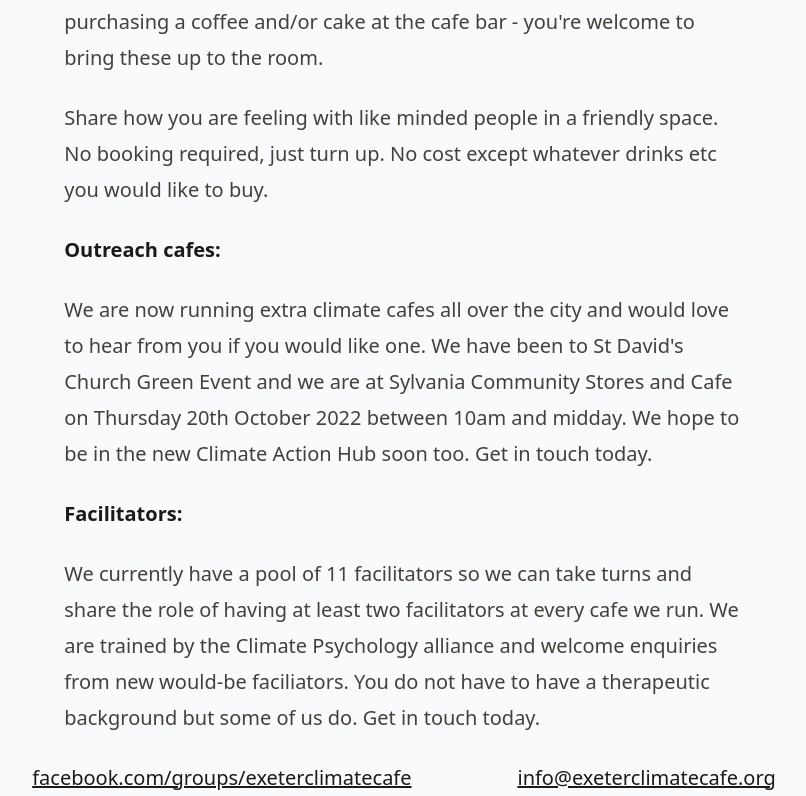
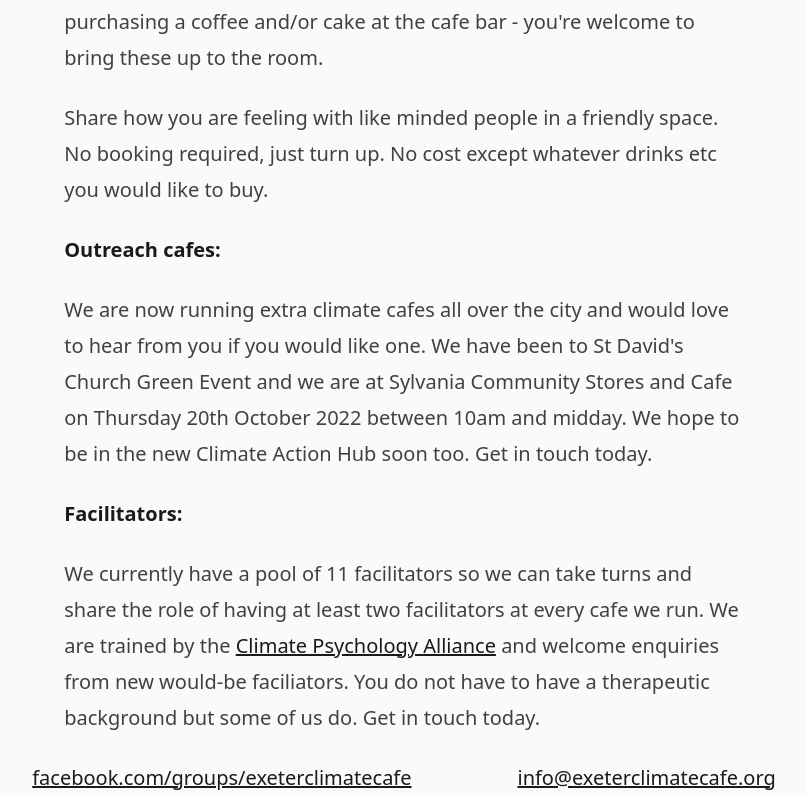
Before and after one commit to danielhpavey/exeterclimatecafe, a Next.js app: page / in a window 1280 px wide. Shown: the part 742-1538 px from the top of the page, without its empty margins (236-1042 px from the left). Built offline with nearby package versions, Linux system fonts and the light colour scheme.

Commit message:
Add link

```diff
--- a/pages/index.js
+++ b/pages/index.js
@@ -45,7 +45,7 @@ export default function Home() {
 
 <p><strong>Facilitators:</strong></p>
 
-<p>We currently have a pool of 11 facilitators so we can take turns and share the role of having at least two facilitators at every cafe we run. We are trained by the Climate Psychology alliance and welcome enquiries from new would-be faciliators. You do not have to have a therapeutic background but some of us do. Get in touch today. </p>
+<p>We currently have a pool of 11 facilitators so we can take turns and share the role of having at least two facilitators at every cafe we run. We are trained by the <a href="https://www.climatepsychologyalliance.org/">Climate Psychology Alliance</a> and welcome enquiries from new would-be faciliators. You do not have to have a therapeutic background but some of us do. Get in touch today. </p>
       </main>
 
       <footer className="flex flex-row justify-between flex-wrap gap-x-4">
```
